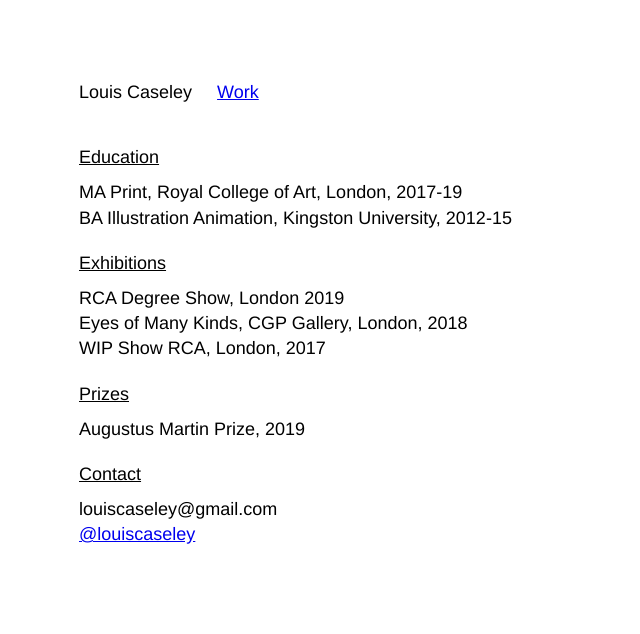
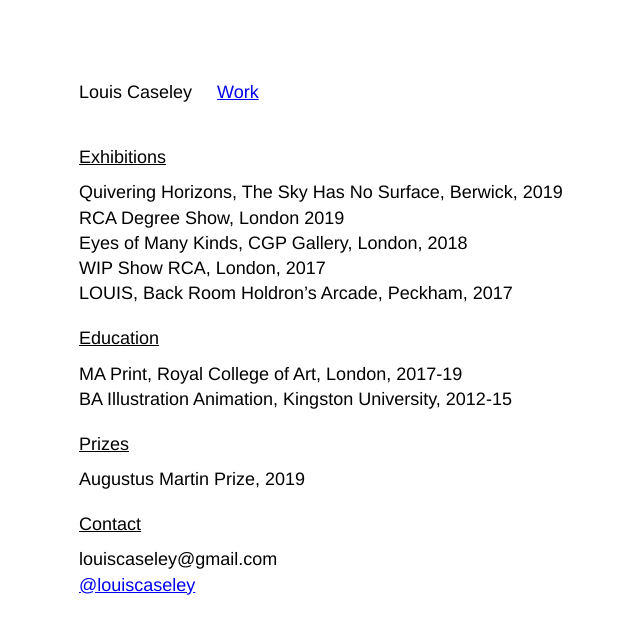
Before and after one commit to vfhwang/louiscaseley, a Jekyll site: the page built from about.md, in a window 1280 px wide. Shown: the top 634 px of the page, without its empty margins (61-701 px from the left). Built offline with Jekyll 4.4.1, drawn with Linux system fonts in a browser that asks for light colours.

Commit message:
Update from Forestry.io Louis Caseley updated about.md

```diff
--- a/about.md
+++ b/about.md
@@ -4,16 +4,18 @@ title: Info
 permalink: "/info/"
 
 ---
+**Exhibitions**
+
+* Quivering Horizons, The Sky Has No Surface, Berwick, 2019
+* RCA Degree Show, London 2019
+* Eyes of Many Kinds, CGP Gallery, London, 2018
+* WIP Show RCA, London, 2017
+* LOUIS, Back Room Holdron’s Arcade, Peckham, 2017
+
 **Education**
 
 * MA Print, Royal College of Art, London, 2017-19
 * BA Illustration Animation, Kingston University, 2012-15
-
-**Exhibitions**
-
-* RCA Degree Show, London 2019
-* Eyes of Many Kinds, CGP Gallery, London, 2018
-* WIP Show RCA, London, 2017
 
 **Prizes**
 
```
